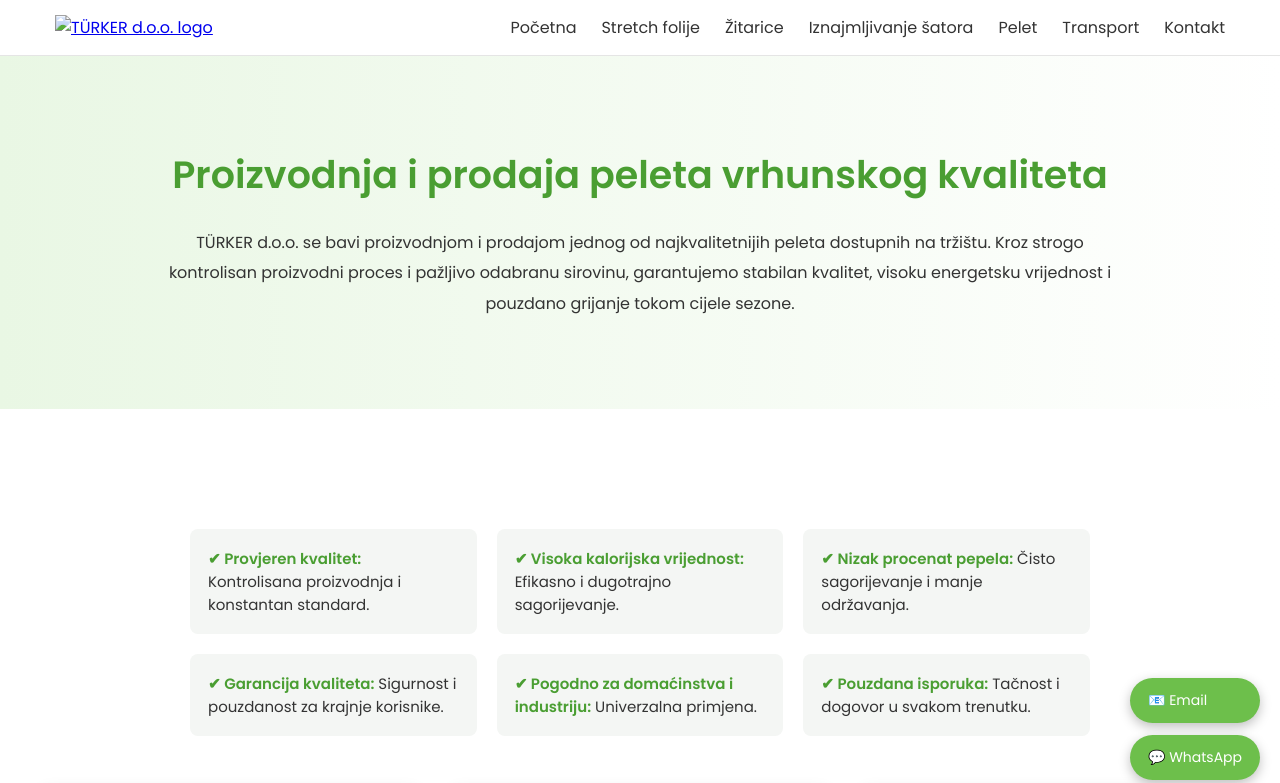
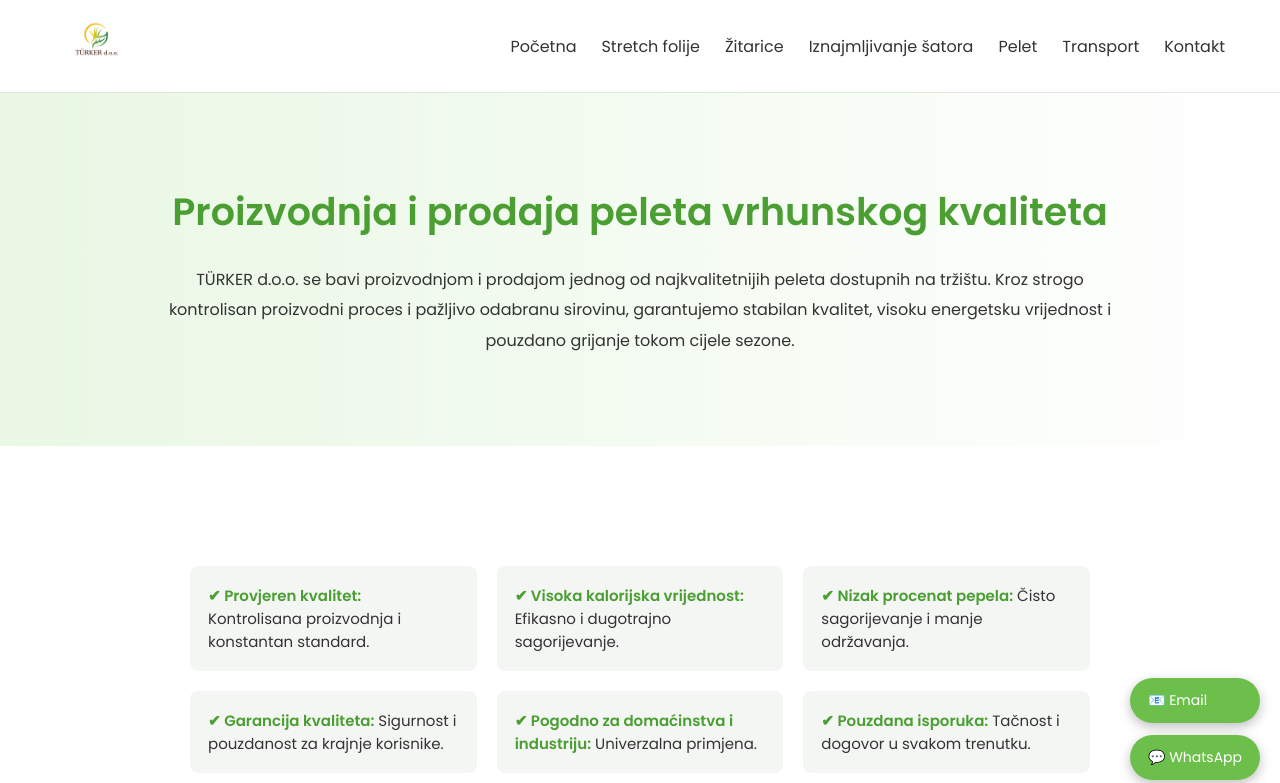
Before and after one commit to nkplus22-blip/turkerdoo, a plain HTML site: page pelet.html in a window 1280 px wide. Shown: the top 783 px of the page. Drawn offline with Linux system fonts and the light colour scheme.

Commit message:
Replace logo image format from JPG to PNG

```diff
--- a/pelet.html
+++ b/pelet.html
@@ -228,7 +228,7 @@
   <div class="nav-container">
     <div class="logo">
       <a href="index.html">
-        <img src="logoturker.JPG" alt="TÜRKER d.o.o. logo">
+        <img src="logoturker.PNG" alt="TÜRKER d.o.o. logo">
       </a>
     </div>
 
```
